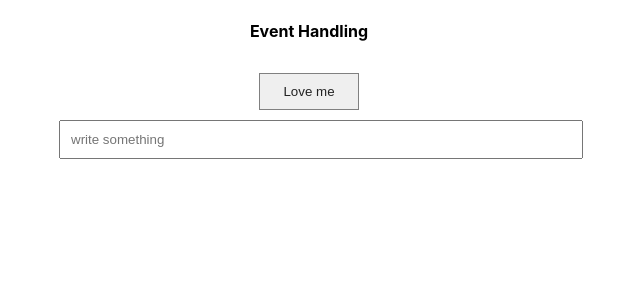
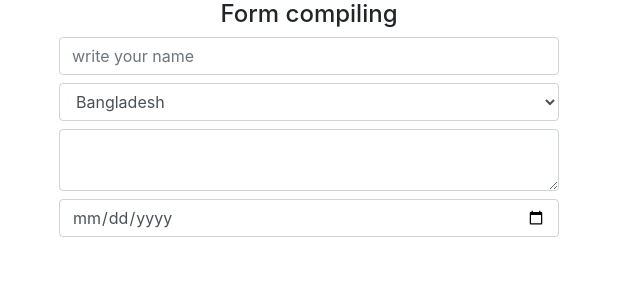
Before and after one commit to oaes/React-practice-v2, a React app: page / in a window 1280 px wide. Shown: the top 300 px of the page, without its empty margins (331-971 px from the left). Built offline with nearby package versions, Linux system fonts and the light colour scheme.

Commit message:
inputs components added & bootstrap

```diff
--- a/package.json
+++ b/package.json
@@ -15,6 +15,7 @@
     "babel-loader": "8.1.0",
     "babel-plugin-named-asset-import": "^0.3.6",
     "babel-preset-react-app": "^9.1.2",
+    "bootstrap": "^4.5.2",
     "camelcase": "^5.3.1",
     "case-sensitive-paths-webpack-plugin": "2.3.0",
     "css-loader": "3.4.2",
--- a/src/components/App.jsx
+++ b/src/components/App.jsx
@@ -1,36 +1,13 @@
 import React from "react";
+import Inputs from "./inputs";
 class App extends React.Component {
-  state = {
-    name: "",
-  };
-  handlingEvent = (e) => {
-    console.log("kiss me");
-  };
 
-  handleTextField = (e) => {
-    this.setState({ name: e.target.value });
-  };
 
   render() {
     return (
       <div className="AppName">
-        <h4>Event Handling</h4>
-        <button
-          onClick={this.handlingEvent}
-          type="button"
-          className="btn btn-primary"
-        >
-          Love me
-        </button>
-        <br />
-        <input
-          onChange={this.handleTextField}
-          type="text"
-          placeholder="write something"
-          className="textField"
-          value={this.state.name}
-        />
-        {this.state.name && <h4>Welcome,{this.state.name}</h4>}
+      <h4>Form compiling</h4>
+      <Inputs/>
       </div>
     );
   }
--- /dev/null
+++ b/src/components/inputs/index.jsx
@@ -0,0 +1,31 @@
+import React from "react";
+
+class Inputs extends React.Component {
+  state = {
+    name: "",
+    country: "",
+    bio: "",
+    birthday: "",
+  };
+  render() {
+    return (
+      <div>
+        <input
+          type="text"
+          placeholder="write your name"
+          className="form-control my-2"
+        />
+        <select name="country" className="form-control my-2">
+          <option value="Bangladesh">Bangladesh</option>
+          <option value="India">India</option>
+          <option value="Nepal">Nepal</option>
+          <option value="Japan">Japan</option>
+        </select>
+        <textarea name="textarea" className="form-control my-2"></textarea>
+        <input type="date" name="birthday" className='form-control'/>
+      </div>
+    );
+  }
+}
+
+export default Inputs;
--- a/src/index.js
+++ b/src/index.js
@@ -3,6 +3,7 @@ import ReactDOM from 'react-dom';
 import './index.css';
 import App from '../src/components/App.jsx';
 import * as serviceWorker from './serviceWorker';
+import 'bootstrap/dist/css/bootstrap.css';
 
 ReactDOM.render(
   <React.StrictMode>
```
Also changed, not shown: 1 other file (tests, documents, lock files or other folders).
